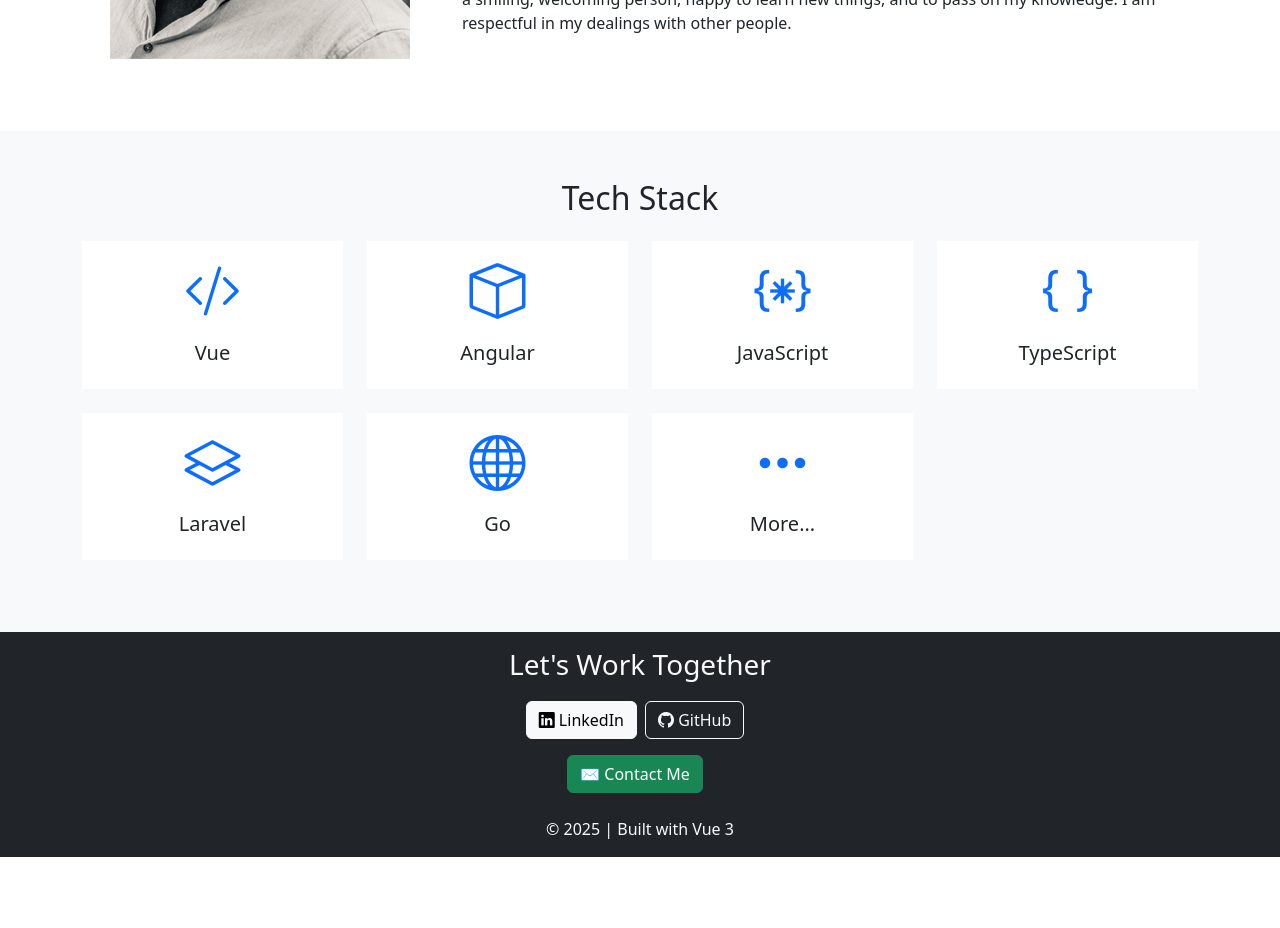
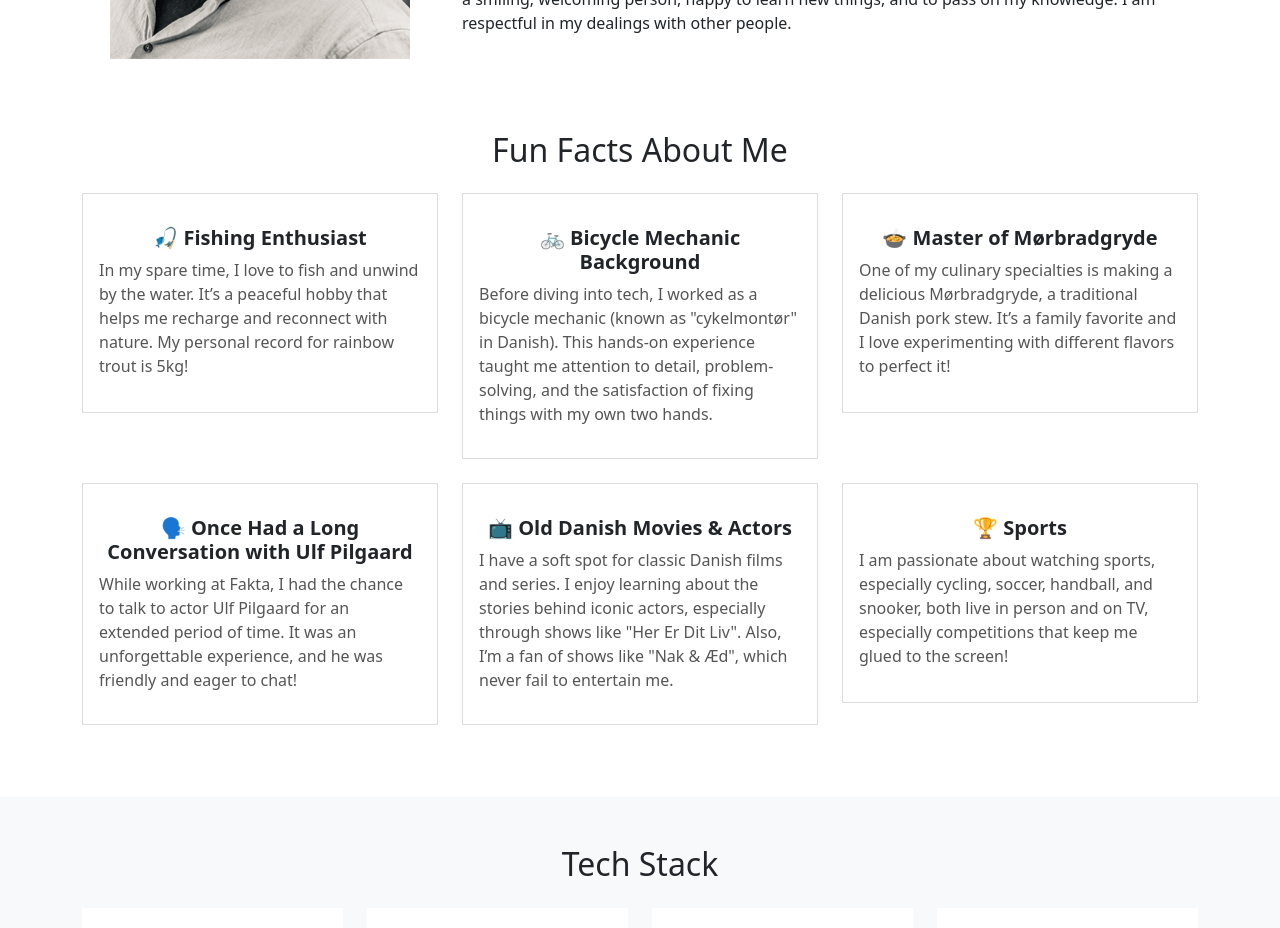
Before and after one commit to Caspec/Followcasperv2, a Vue app: page / in a window 1280 px wide. Shown: the part 1920-2848 px from the top of the page. Before the commit the page ends 2777 px from the top, so only its background shows below. Built offline with nearby package versions, Linux system fonts and the light colour scheme.

Commit message:
feat: add fun facts

```diff
--- a/src/views/HomeView.vue
+++ b/src/views/HomeView.vue
@@ -40,6 +40,18 @@
       </div>
     </section>
 
+    <section id="fun-facts" class="fun-facts container my-5 text-center">
+      <h2 class="mb-4">Fun Facts About Me</h2>
+      <div class="row">
+        <div class="col-md-4 mb-4" v-for="(fact, index) in funFacts" :key="index">
+          <div class="card p-3">
+            <h5 class="mt-3 text-center fw-bold">{{ fact.title }}</h5>
+            <p>{{ fact.description }}</p>
+          </div>
+        </div>
+      </div>
+    </section>
+
     <section id="skills" class="py-5 bg-light">
       <div class="container text-center">
         <h2 class="mb-4">Tech Stack</h2>
@@ -72,6 +84,39 @@
   { name: 'Laravel', icon: 'bi bi-layers' },
   { name: 'Go', icon: 'bi bi-globe' },
   { name: 'More...', icon: 'bi bi-three-dots' },
+]);
+
+const funFacts = ref([
+  {
+    title: '🎣 Fishing Enthusiast',
+    description:
+      'In my spare time, I love to fish and unwind by the water. It’s a peaceful hobby that helps me recharge and reconnect with nature. My personal record for rainbow trout is 5kg!',
+  },
+  {
+    title: '🚲 Bicycle Mechanic Background',
+    description:
+      'Before diving into tech, I worked as a bicycle mechanic (known as "cykelmontør" in Danish). This hands-on experience taught me attention to detail, problem-solving, and the satisfaction of fixing things with my own two hands.',
+  },
+  {
+    title: '🍲 Master of Mørbradgryde',
+    description:
+      'One of my culinary specialties is making a delicious Mørbradgryde, a traditional Danish pork stew. It’s a family favorite and I love experimenting with different flavors to perfect it!',
+  },
+  {
+    title: '🗣️ Once Had a Long Conversation with Ulf Pilgaard',
+    description:
+      'While working at Fakta, I had the chance to talk to actor Ulf Pilgaard for an extended period of time. It was an unforgettable experience, and he was friendly and eager to chat!',
+  },
+  {
+    title: '📺 Old Danish Movies & Actors',
+    description:
+      'I have a soft spot for classic Danish films and series. I enjoy learning about the stories behind iconic actors, especially through shows like "Her Er Dit Liv". Also, I’m a fan of shows like "Nak & Æd", which never fail to entertain me.',
+  },
+  {
+    title: '🏆 Sports',
+    description:
+      'I am passionate about watching sports, especially cycling, soccer, handball, and snooker, both live in person and on TV, especially competitions that keep me glued to the screen!',
+  },
 ]);
 </script>
 
@@ -106,4 +151,23 @@
   transform: translateY(-5px);
   box-shadow: 0 5px 15px rgba(0, 0, 0, 0.2);
 }
+
+.fun-facts .card {
+  border: 1px solid #ddd;
+  border-radius: 8px;
+  background-color: #fff;
+  padding: 20px;
+  min-height: 220px;
+  text-align: left;
+}
+
+.fun-facts .card:hover {
+  transform: translateY(-5px);
+  box-shadow: 0 5px 15px rgba(0, 0, 0, 0.1);
+}
+
+.fun-facts p {
+  font-size: 1rem;
+  color: #555;
+}
 </style>
```
